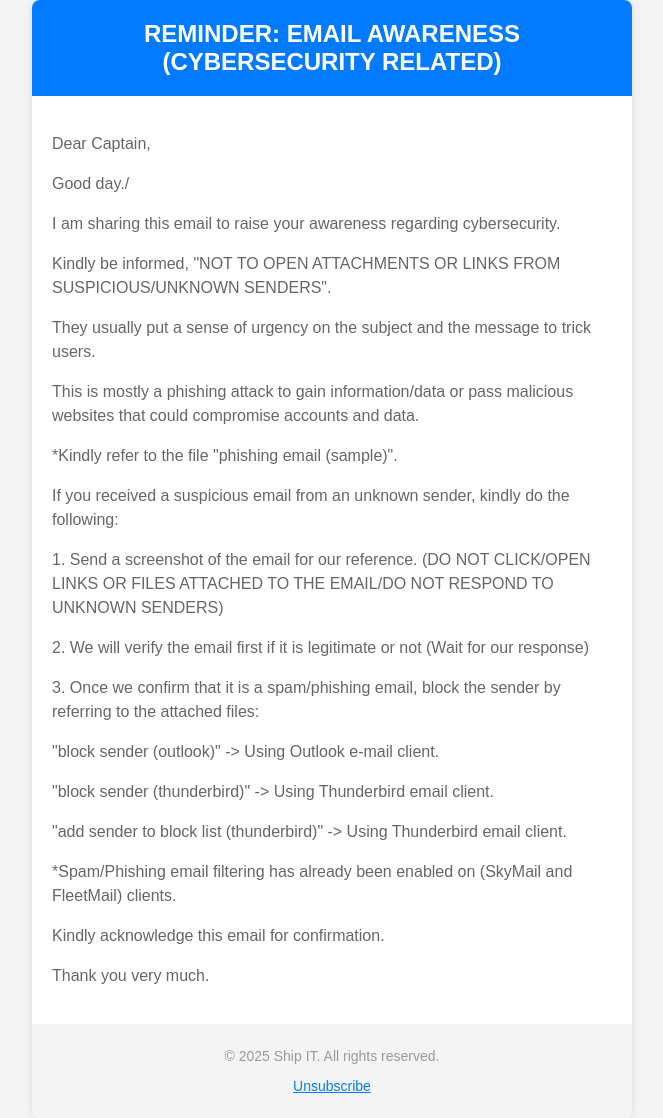
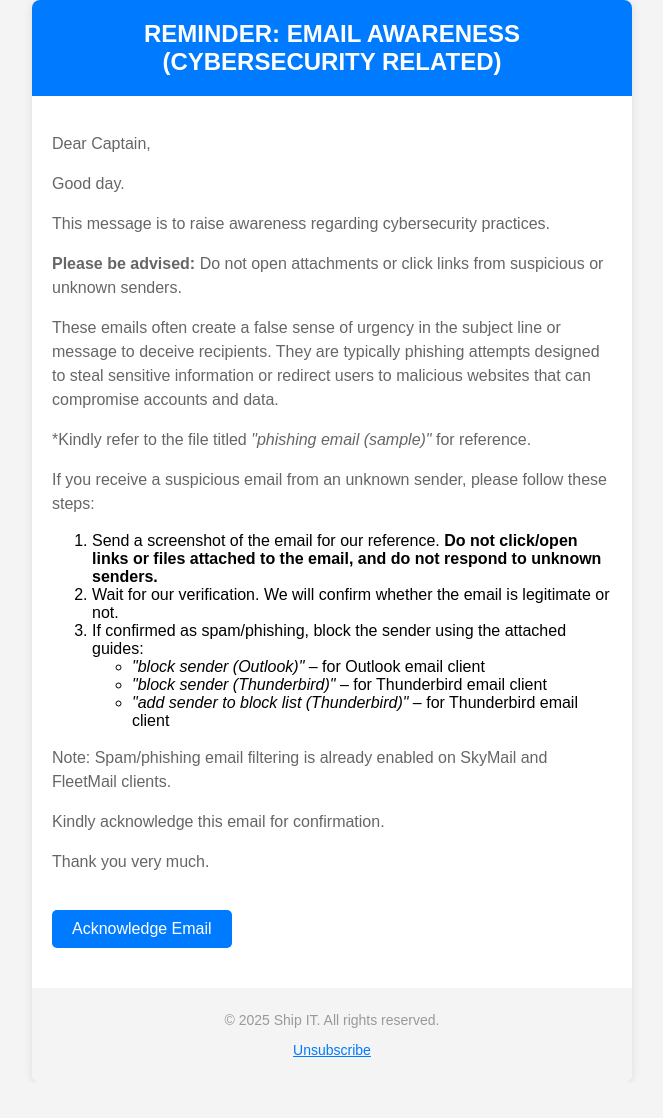
Before and after one commit to rafael0915/JIRAF_SIT, a Flask app: template templates/mailTemplates.html in a window 1280 px wide. Shown: the whole page, without its empty margins (308-971 px from the left). After the commit the page ends 1057 px from the top, so only its background shows below. Run offline with Flask 3, Linux system fonts and the light colour scheme; the template is opened without the code that fills it, so the values that code supplies are empty.

Commit message:
Mailing_update
Rafael

```diff
--- a/templates/mailTemplates.html
+++ b/templates/mailTemplates.html
@@ -66,36 +66,31 @@
 <body>
     <div class="container">
         <div class="header">
-            <h1> REMINDER: EMAIL AWARENESS (CYBERSECURITY RELATED)</h1>
+            <h1>REMINDER: EMAIL AWARENESS (CYBERSECURITY RELATED)</h1>
         </div>
         <div class="content">
-<p>Dear Captain, </p>
-
-<p>Good day./<p>
-
-<p>I am sharing this email to raise your awareness regarding cybersecurity.</p>
-
-<p>Kindly be informed, "NOT TO OPEN ATTACHMENTS OR LINKS FROM SUSPICIOUS/UNKNOWN SENDERS".</p>
-<p>They usually put a sense of urgency on the subject and the message to trick users.</p>
-<p>This is mostly a phishing attack to gain information/data or pass malicious websites that could compromise accounts and data.</p>
-
-<p>*Kindly refer to the file "phishing email (sample)".</p>
-
-<p>If you received a suspicious email from an unknown sender, kindly do the following:</p>
-
-<p>1. Send a screenshot of the email for our reference. (DO NOT CLICK/OPEN LINKS OR FILES ATTACHED TO THE EMAIL/DO NOT RESPOND TO UNKNOWN SENDERS)</p>
-<p>2. We will verify the email first if it is legitimate or not (Wait for our response)
-<p>3. Once we confirm that it is a spam/phishing email, block the sender by referring to the attached files:</p>
-
-<p>"block sender (outlook)" -> Using Outlook e-mail client.</p>
-<p>"block sender (thunderbird)" -> Using Thunderbird email client.</p>
-<p>"add sender to block list (thunderbird)" -> Using Thunderbird email client.</p>
-
-<p>*Spam/Phishing email filtering has already been enabled on (SkyMail and FleetMail) clients.</p>
-
-<p>Kindly acknowledge this email for confirmation.</p>
-<p>Thank you very much.</p>
-
+            <p>Dear Captain,</p>
+            <p>Good day.</p>
+            <p>This message is to raise awareness regarding cybersecurity practices.</p>
+            <p><strong>Please be advised:</strong> Do not open attachments or click links from suspicious or unknown senders.</p>
+            <p>These emails often create a false sense of urgency in the subject line or message to deceive recipients. They are typically phishing attempts designed to steal sensitive information or redirect users to malicious websites that can compromise accounts and data.</p>
+            <p>*Kindly refer to the file titled <em>"phishing email (sample)"</em> for reference.</p>
+            <p>If you receive a suspicious email from an unknown sender, please follow these steps:</p>
+            <ol>
+                <li>Send a screenshot of the email for our reference. <strong>Do not click/open links or files attached to the email, and do not respond to unknown senders.</strong></li>
+                <li>Wait for our verification. We will confirm whether the email is legitimate or not.</li>
+                <li>If confirmed as spam/phishing, block the sender using the attached guides:
+                    <ul>
+                        <li><em>"block sender (Outlook)"</em> – for Outlook email client</li>
+                        <li><em>"block sender (Thunderbird)"</em> – for Thunderbird email client</li>
+                        <li><em>"add sender to block list (Thunderbird)"</em> – for Thunderbird email client</li>
+                    </ul>
+                </li>
+            </ol>
+            <p>Note: Spam/phishing email filtering is already enabled on SkyMail and FleetMail clients.</p>
+            <p>Kindly acknowledge this email for confirmation.</p>
+            <p>Thank you very much.</p>
+            <a href="mailto:ict@shipit.com?subject=Acknowledgement%20of%20Cybersecurity%20Email" class="button">Acknowledge Email</a>
         </div>
         <div class="footer">
             <p>&copy; 2025 Ship IT. All rights reserved.</p>
```
